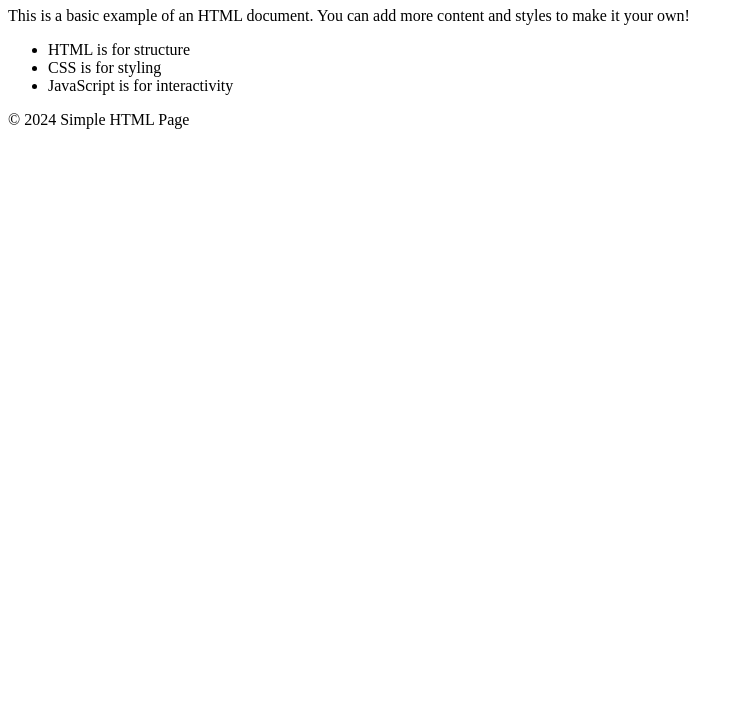
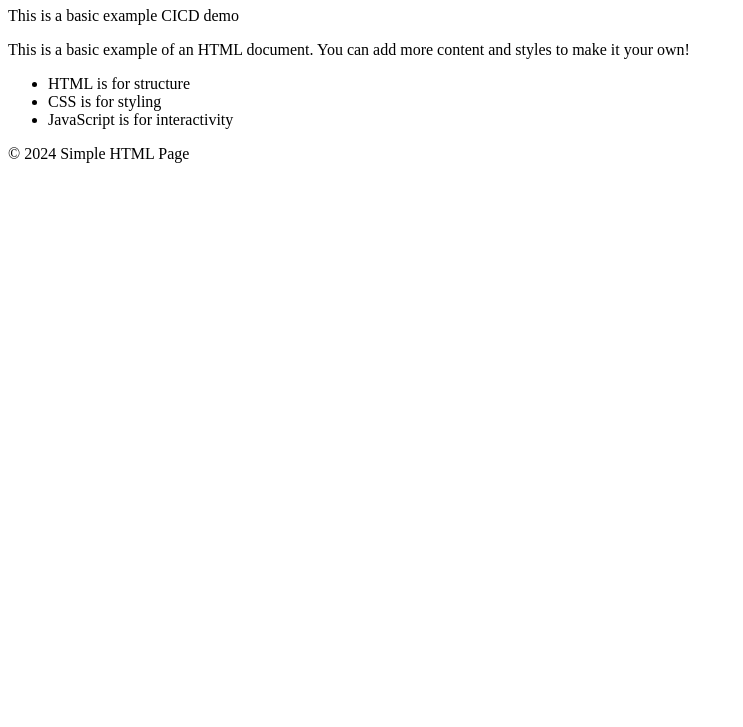
Before and after one commit to gbhon12345/devops_aws_demo-cicd1, a plain HTML site: page index.html in a window 1280 px wide. Shown: the part 73-800 px from the top of the page, without its empty margins (0-743 px from the left). Drawn offline with Linux system fonts and the light colour scheme.

Commit message:
small changes added in file

```diff
--- a/index.html
+++ b/index.html
@@ -8,6 +8,7 @@
 <body>
     <header>
         <h1>Welcome to My Simple HTML Page</h1>
+        <p>This is a basic example CICD demo</p>
     </header>
     <main>
         <p>This is a basic example of an HTML document. You can add more content and styles to make it your own!</p>
```
